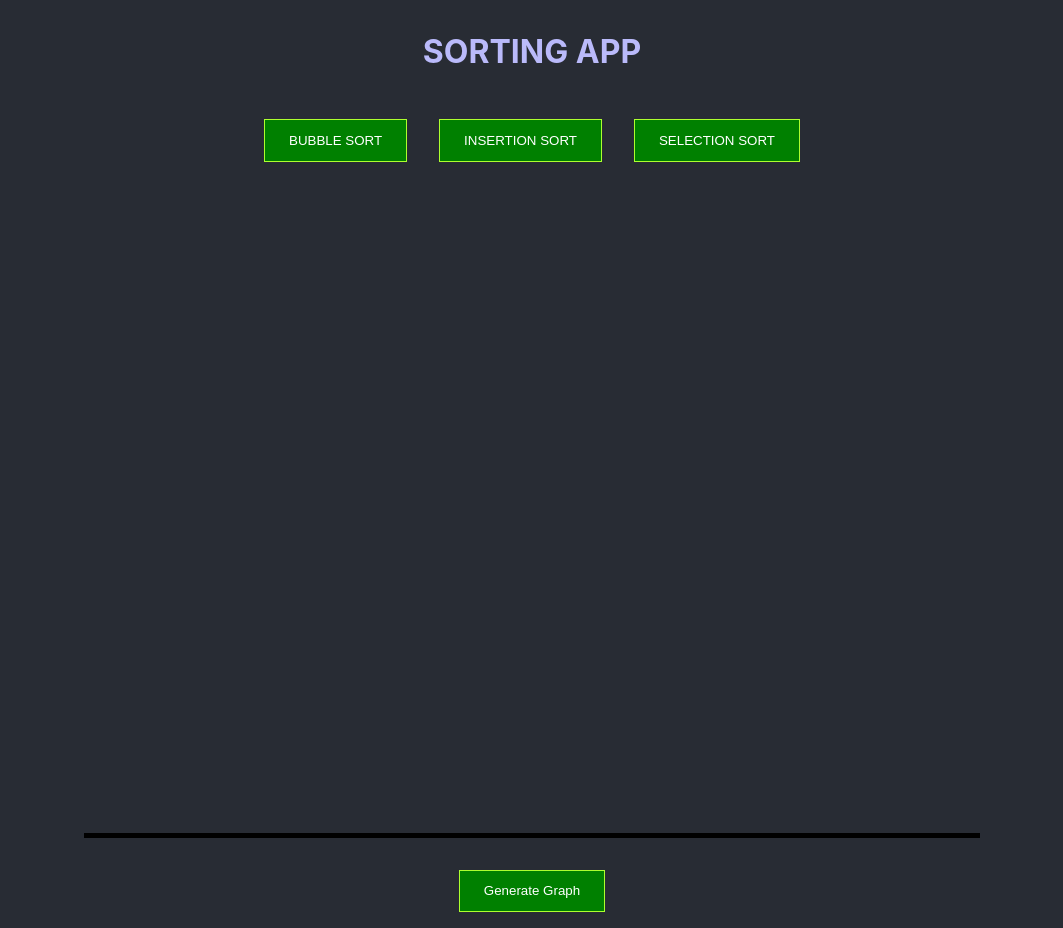
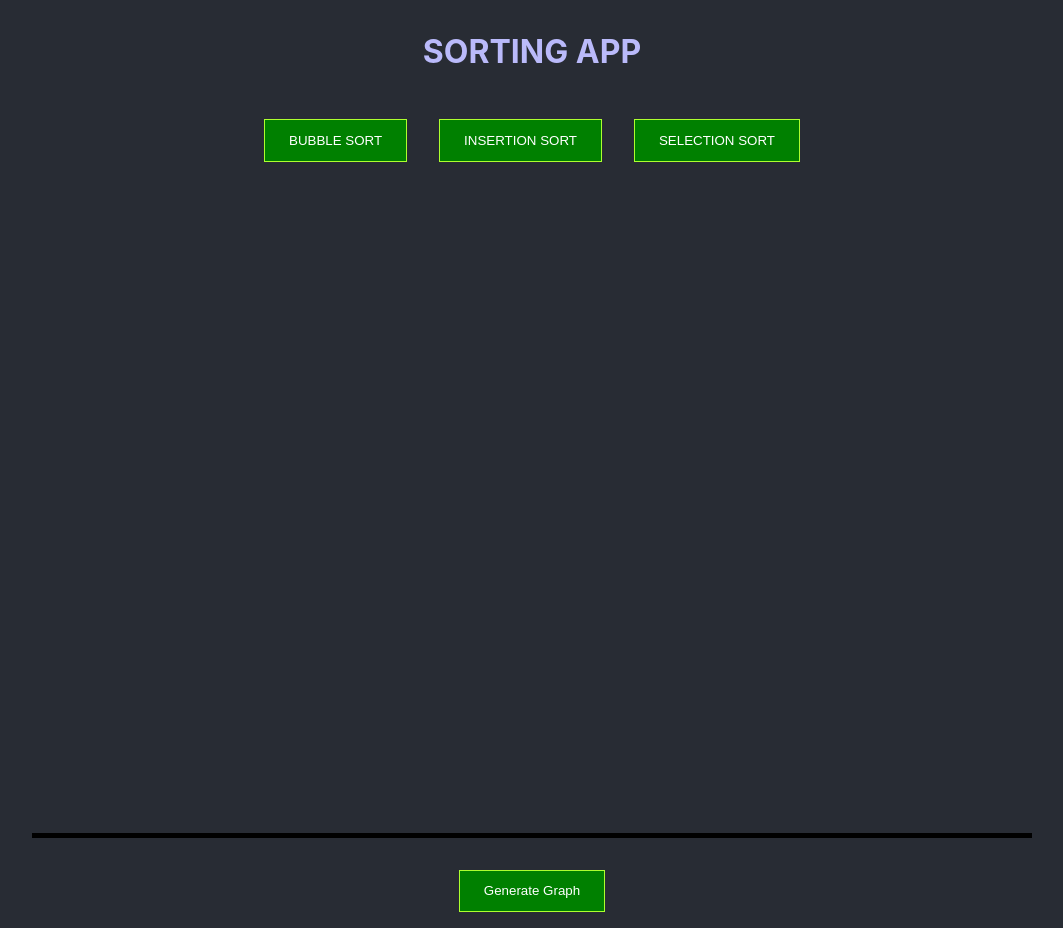
Before and after one commit to davecade/visual-sorting, a React (Create React App) app: page / in a window 1280 px wide. Shown: the whole page, without its empty margins (108-1171 px from the left). Built offline with nearby package versions, Linux system fonts and the light colour scheme; the HTML template or start-up script is replaced by a standard one.

Commit message:
make graph width fixed length

```diff
--- a/src/App.js
+++ b/src/App.js
@@ -199,6 +199,7 @@
     }
   }
 
+
   checkSorted = () => {
     let array = this.state.list
     let current = 0
--- a/src/components/graph/graph.styles.scss
+++ b/src/components/graph/graph.styles.scss
@@ -4,6 +4,6 @@
     justify-content: center;
     align-items: flex-end;
     border-bottom: 5px solid black;
-    width: 70%;
+    width: 1000px;
     height: 500px;
 }
```
Also changed, not shown: 1 other file (tests, documents, lock files or other folders).
